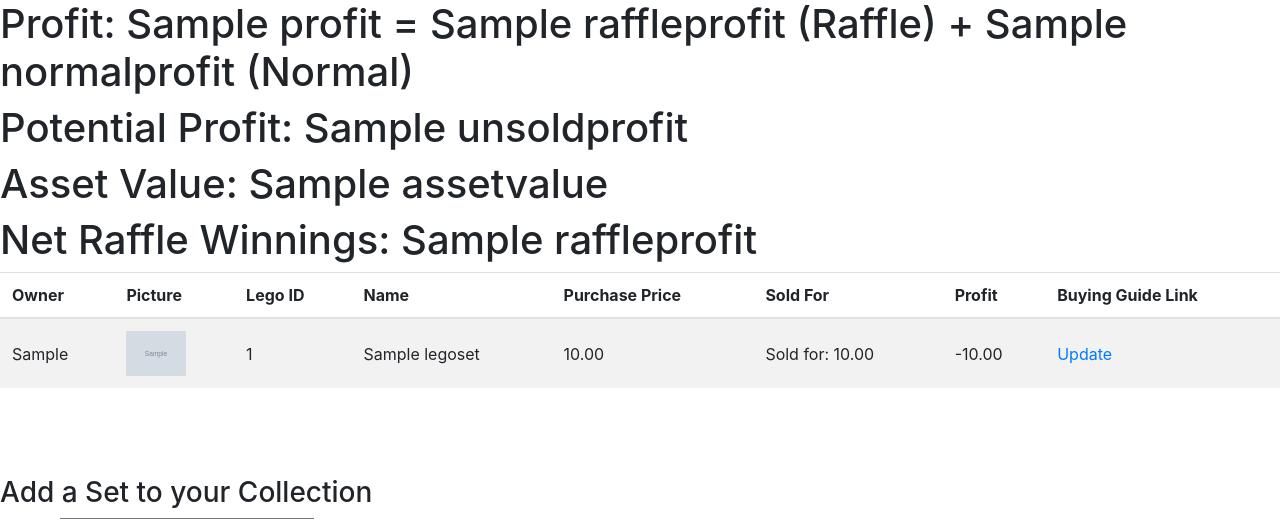
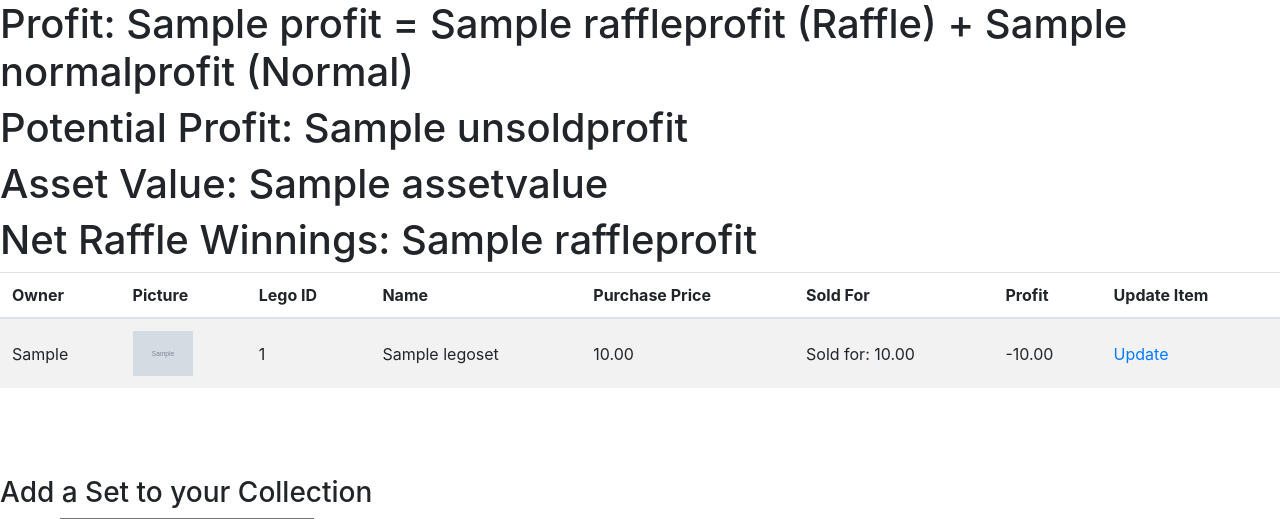
Before and after one commit to tarunkreddy/Lego-Portfolio, a Django app: template lcm/collection/templates/collection/view-collection.html in a window 1280 px wide. Shown: the top 519 px of the page. Run offline with Django 3.2, Linux system fonts and the light colour scheme; tables that the repository leaves empty hold one stand-in row (values such as "Sample post"); the template is opened without the code that fills it: values that come from a table or form of the project are taken from there, most other values are stand-ins (such as "Sample title", 1, 10 or a date in 2020); grey boxes marked "Sample" are stand-in pictures; some libraries are stand-ins or nearby versions.

Commit message:
changed title of column

```diff
--- a/lcm/collection/templates/collection/view-collection.html
+++ b/lcm/collection/templates/collection/view-collection.html
@@ -18,7 +18,7 @@
 				<th scope="col">Purchase Price</th>
 				<th scope="col">Sold For</th>
 				<th scope="col">Profit</th>
-				<th scope="col">Buying Guide Link</th>
+				<th scope="col">Update Item</th>
 			</tr>
 		</thead>
 		<tbody>
```
